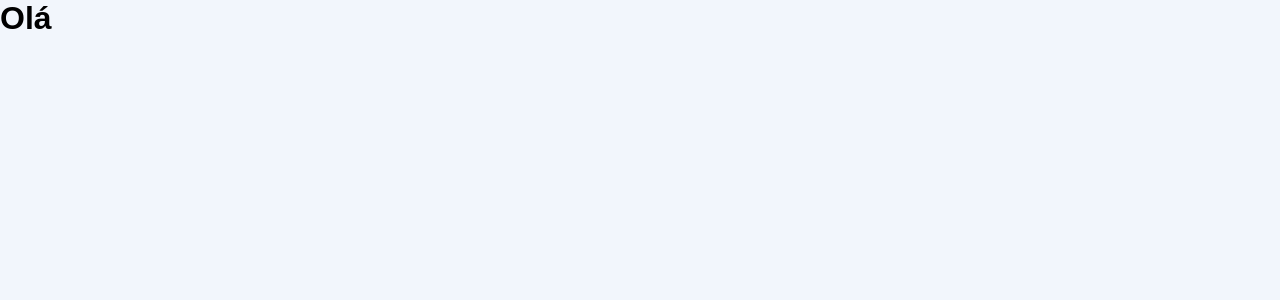
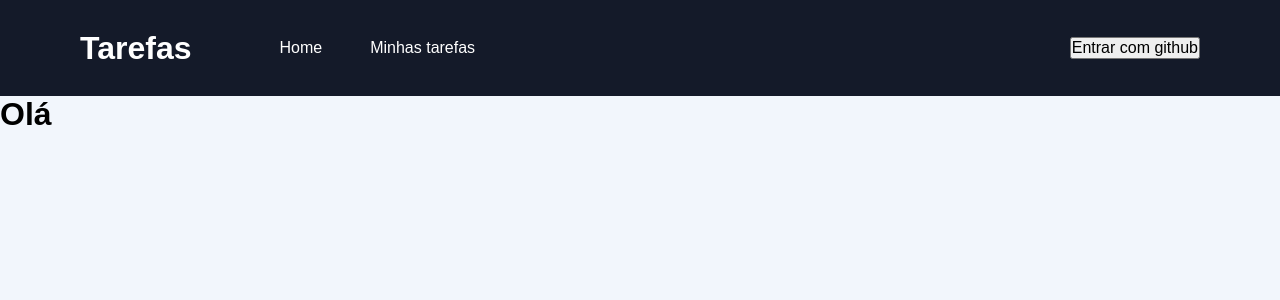
Before and after one commit to Luiz-Suvilao/tasks, a Next.js app: page / in a window 1280 px wide. Shown: the top 300 px of the page. Built offline with nearby package versions, Linux system fonts and the light colour scheme.

Commit message:
create and using header

```diff
--- /dev/null
+++ b/src/components/Header/header.module.scss
@@ -0,0 +1,39 @@
+.headerContainer {
+  height: 6rem;
+  background-color: #141a29;
+
+  .headerContent {
+    display: flex;
+    align-items: center;
+    max-width: 1120px;
+    height: 6rem;
+    margin: 0 auto;
+
+    h1 {
+      cursor: pointer;
+      color: #fff;
+    }
+
+    nav {
+      margin-left: 5rem;
+      height: 5rem;
+
+      a {
+        display: inline-block;
+        position: relative;
+        padding: 0 0.5rem;
+        height: 5rem;
+        line-height: 5rem;
+        color: #fff;
+
+        & + a {
+          margin-left: 2rem;
+        }
+      }
+    }
+
+    button {
+      margin-left: auto;
+    }
+  }
+}
--- /dev/null
+++ b/src/components/Header/index.tsx
@@ -0,0 +1,27 @@
+import Link from 'next/link';
+
+import styles from './header.module.scss';
+
+export function Header() {
+    return (
+        <header className={styles.headerContainer}>
+            <div className={styles.headerContent}>
+                <Link href="/">
+                    <h1>Tarefas</h1>
+                </Link>
+
+                <nav>
+                    <Link href="/">
+                        <a>Home</a>
+                    </Link>
+
+                    <Link href="/tarefas">
+                        <a>Minhas tarefas</a>
+                    </Link>
+                </nav>
+
+                <button>Entrar com github</button>
+            </div>
+        </header>
+    );
+}
--- a/src/pages/_app.tsx
+++ b/src/pages/_app.tsx
@@ -1,9 +1,16 @@
 import { AppProps } from 'next/app';
+
+import { Header } from '../components/Header';
 
 import '../styles/global.scss';
 
 function MyApp({Component, pageProps}: AppProps) {
-    return <Component {...pageProps} />
+    return (
+        <>
+            <Header />
+            <Component {...pageProps} />
+        </>
+    )
 }
 
 export default MyApp
```
